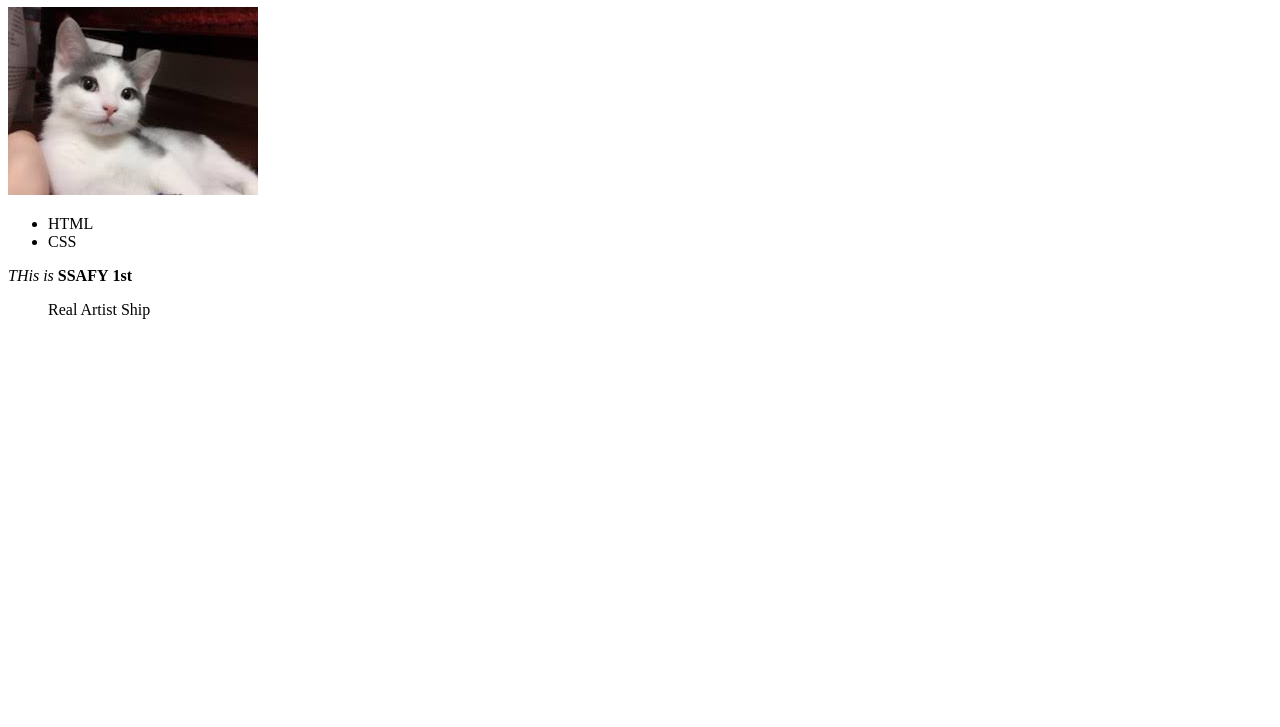
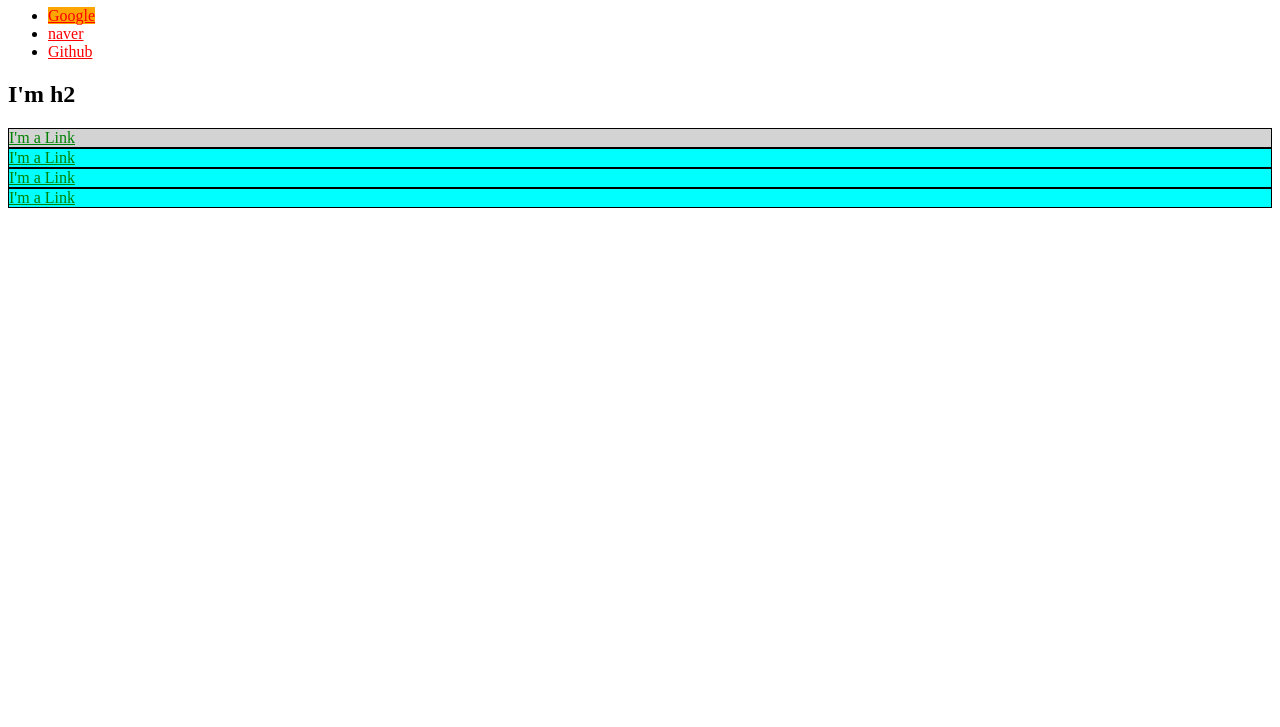
Before and after one commit to yummychuit/yummychuit.github.io, a plain HTML site: page index.html in a window 1280 px wide. Shown: the part 73-800 px from the top of the page. Drawn offline with Linux system fonts and the light colour scheme.

Commit message:
ss3|HTML & CSS|190115

```diff
--- a/index.html
+++ b/index.html
@@ -2,36 +2,30 @@
 <html lang="en">
 <head>
     <meta charset="UTF-8">
-    <meta name="viewport" content="width=device-width, initial-scale=1.0">
-    <meta http-equiv="X-UA-Compatible" content="ie=edge">
     <title>yummychuit's github page</title>
+    <link rel="stylesheet" type="text/css" href="./style.css">
 </head>
 <body>
-    <h1>Comming Soon...</h1>
-    <img src="./animals/cat1.jpg" alt="first cat"/>
-
+    <h1>I'm h1</h1>
     <ul>
-        <li>HTML</li>
-        <li>CSS</li>
+        <li><a id="orange-link" href="https://google.com">Google</a></li>
+        <li><a href="naver.com">naver</a></li>
+        <li><a href="github.com">Github</a></li>
     </ul>
 
-    <p>
-        <i>THis</i> <em>is</em> <b>SSAFY</b> <strong>1st</strong>
-    </p>
+    <h2>I'm h2</h2>
+    <div id="exec-bio" class="bio-box alert" >
+        <a href="">I'm a Link</a>
+    </div>
+    <div class="bio-box alert box">
+        <a href="">I'm a Link</a>
+    </div>
+    <div class="bio-box box">
+        <a href="">I'm a Link</a>
+    </div>
+    <div class="bio-box box">
+        <a href="">I'm a Link</a>
+    </div>
 
-    <blockquote>
-        Real Artist Ship
-    </blockquote>
-
-
-<!--
-    <header></header>
-    <nav></nav>
-    <aside></aside>
-    <section>
-        <article></article>
-        <article></article>
-    </section>
-    <footer></footer> -->
 </body>
 </html>
--- /dev/null
+++ b/style.css
@@ -0,0 +1,43 @@
+a {
+    color: red;
+}
+
+.bio-box a {
+    color: green;
+}
+
+
+#exec-bio{
+    background-color: lightgray;
+}
+
+.bio-box{
+    border: 1px solid black;
+}
+
+/* 아무거나 a tag 를 잡아서 아무 id를 주고 id로 select하여 배경색 오렌지를 주세요. */
+/* 모든 .bio-box 클래스를 가진 요소들에 추가로 아무 class를 주고, class로 select하여 배경색 azure를 적용하자. */
+
+#orange-link {
+    background-color: orange;
+}
+
+body .box {
+    background-color: aqua;
+}
+
+.box {
+    background-color: burlywood;
+}
+
+.alert {
+    background-color: purple;
+}
+
+/* Bad Example */
+body div#exec-bio.bio-box {
+    color: green;
+}
+
+#flick0 > li.item5 > div.obj_off.tab4 > a > span.mask
+#flick1 > li.item2 > div.obj_off.tab4 > a > span.mask
```
